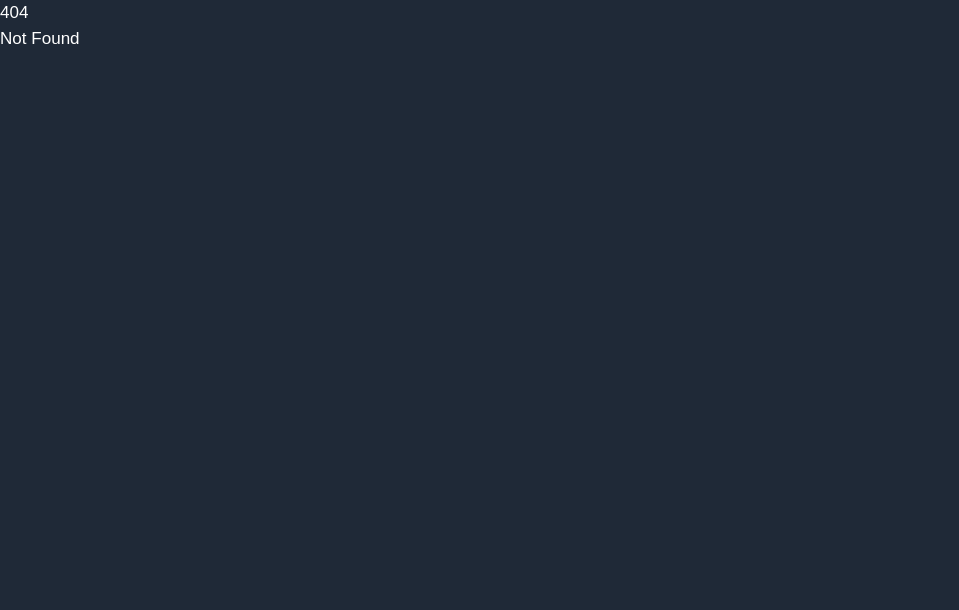
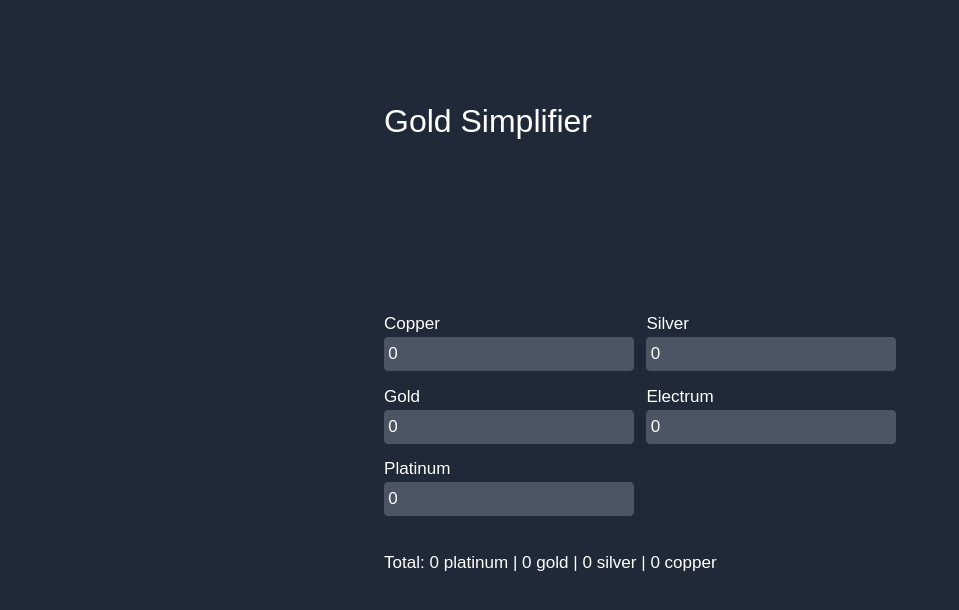
Before and after one commit to jfranciscosousa/dm-tools, a SvelteKit app: page /gold in a window 1280 px wide. Before the commit this address had no page. Shown: the top 610 px of the page, without its empty margins (0-959 px from the left). Built offline with nearby package versions, Linux system fonts and the light colour scheme.

Commit message:
Gold simplifier

```diff
--- /dev/null
+++ b/src/lib/components/Gold/Gold.svelte
@@ -0,0 +1,52 @@
+<!-- @hmr:keep-all -->
+<script lang="ts">
+  import Input from "./Input.svelte";
+
+  let copper = 0;
+  let silver = 0;
+  let gold = 0;
+  let electrum = 0;
+  let platinum = 0;
+
+  function simplify(
+    copper: number,
+    silver: number,
+    gold: number,
+    electrum: number,
+    platinum: number
+  ) {
+    const valueInGold =
+      Number(copper) / 100 +
+      Number(silver) / 10 +
+      Number(gold) +
+      Number(electrum) / 2 +
+      Number(platinum) * 10;
+    const valueInPlat = valueInGold / 10;
+    const [total = "", decimal = ""] = valueInPlat.toString().split(".");
+
+    return {
+      platinum: Number(total),
+      gold: Number(decimal[0] || 0),
+      silver: Number(decimal[1] || 0),
+      copper: Number(decimal[2] || 0)
+    };
+  }
+
+  $: total = simplify(copper, silver, gold, electrum, platinum);
+</script>
+
+<main class="p-24 ">
+  <h1 class="mb-40 text-3xl">Gold Simplifier</h1>
+
+  <div class="grid grid-cols-2 gap-3">
+    <Input label="Copper" bind:value={copper} />
+    <Input label="Silver" bind:value={silver} />
+    <Input label="Gold" bind:value={gold} />
+    <Input label="Electrum" bind:value={electrum} />
+    <Input label="Platinum" bind:value={platinum} />
+  </div>
+
+  <div class="mt-8">
+    Total: {total.platinum} platinum | {total.gold} gold | {total.silver} silver | {total.copper} copper
+  </div>
+</main>
--- /dev/null
+++ b/src/lib/components/Gold/Input.svelte
@@ -0,0 +1,9 @@
+<script lang="ts">
+  export let value: number;
+  export let label: string;
+</script>
+
+<label class="flex-grow flex flex-col">
+  <span>{label}</span>
+  <input class="u-input" name="playerName" type="number" bind:value />
+</label>
--- a/src/routes/+page.svelte
+++ b/src/routes/+page.svelte
@@ -1,5 +1,12 @@
 <main class="flex flex-col items-center">
   <h1 class="mb-40 text-3xl">DM tools</h1>
 
-  <a class="u-button" href="/initiative">Initiative Tracker</a>
+  <ul class="flex flex-col items-center gap-2">
+    <li class="contents">
+      <a class="u-button w-40 text-center" href="/initiative">Initiative Tracker</a>
+    </li>
+    <li class="contents">
+      <a class="u-button w-40 text-center" href="/gold">Gold Simplifier</a>
+    </li>
+  </ul>
 </main>
--- /dev/null
+++ b/src/routes/gold/+page.svelte
@@ -0,0 +1,5 @@
+<script>
+  import Gold from "$lib/components/Gold/Gold.svelte";
+</script>
+
+<Gold />
--- a/src/routes/initiative/+page.svelte
+++ b/src/routes/initiative/+page.svelte
@@ -1,7 +1,3 @@
-<script context="module">
-  export const prerender = true;
-</script>
-
 <script>
   import ClientOnly from "$lib/components/ClientOnly.svelte";
 </script>
```
Also changed, not shown: package.json (+8 -8 lines), 2 other files (tests, documents, lock files or other folders).
